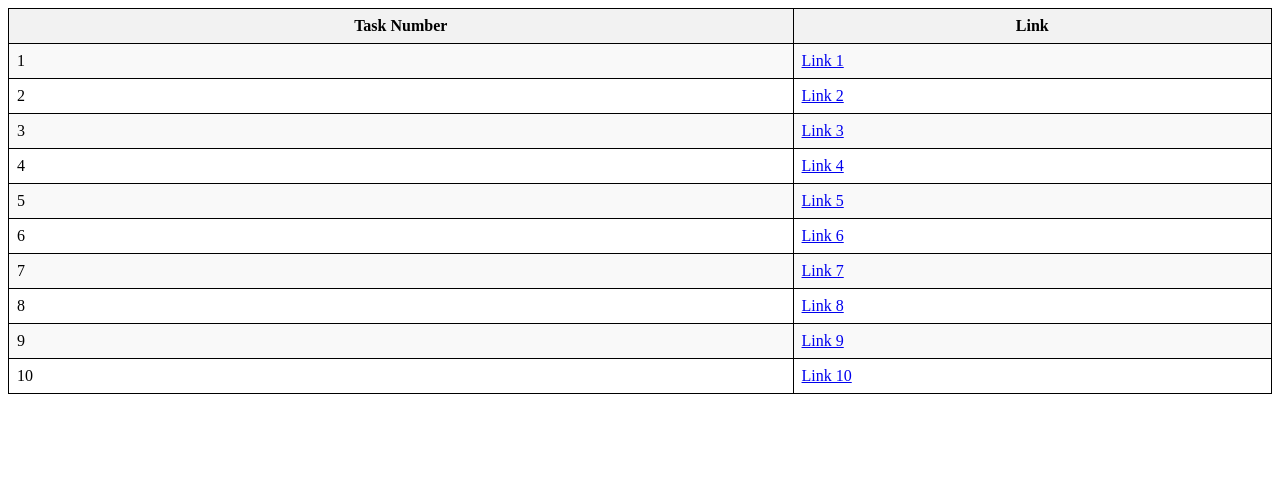
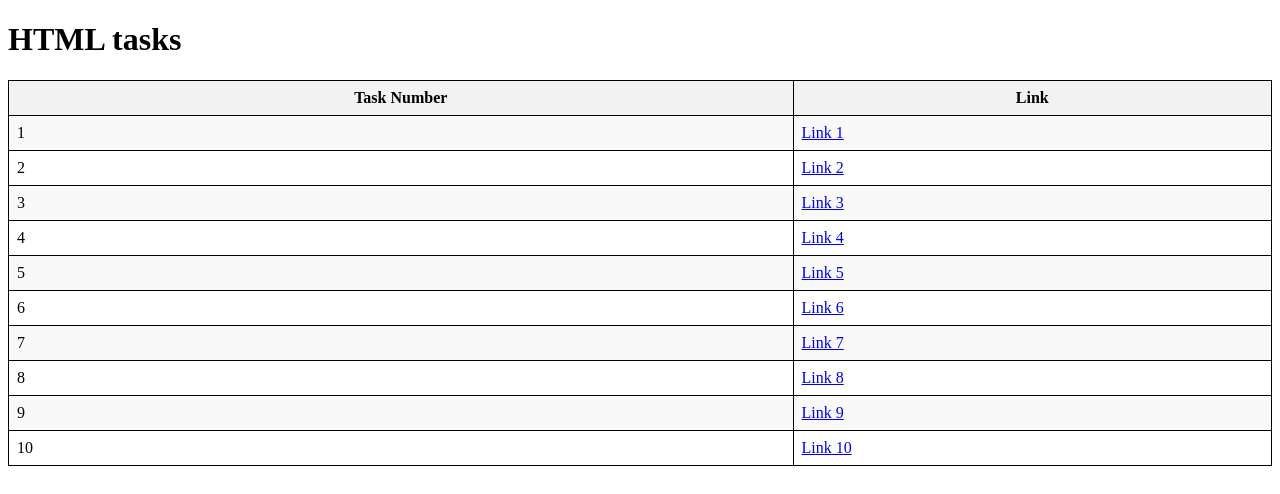
Before and after one commit to utkarshMAVcode/utkarshMAVcode.github.io, a plain HTML site: page index.html in a window 1280 px wide. Drawn offline with Linux system fonts and the light colour scheme.

Commit message:
index heading

```diff
--- a/index.html
+++ b/index.html
@@ -26,7 +26,7 @@ tr:hover {
 </style>
 </head>
 <body>
-
+<h1>HTML tasks</h1>
 <table>
   <tr>
     <th>Task Number</th>
```
